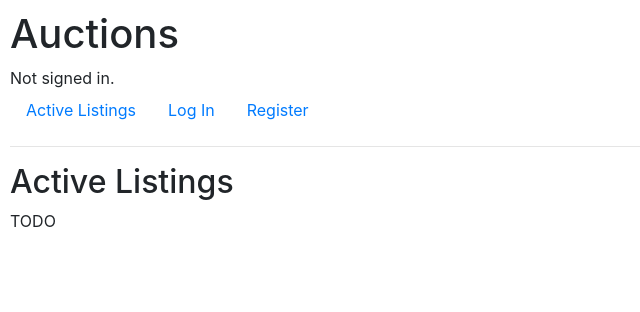
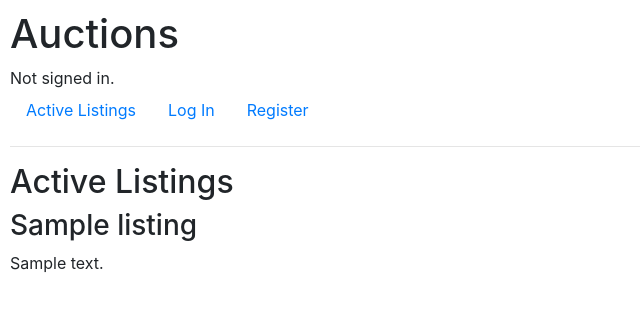
Before and after one commit to YoonjiLim/CS50-Web-Programming-with-Python-and-JavaScript, a Django app: page / in a window 1280 px wide. Shown: the top 312 px of the page, without its empty margins (0-640 px from the left). Run offline with Django 5.2, Linux system fonts and the light colour scheme; tables that the repository leaves empty hold one stand-in row (values such as "Sample post"); parts of the project's set-up code (start-up, migrations or seed data) failed here and were passed over; some libraries are stand-ins or nearby versions.

Commit message:
Add listing detail view, template, and winner field migration

```diff
--- a/commerce/auctions/models.py
+++ b/commerce/auctions/models.py
@@ -25,6 +25,14 @@ class Listing(models.Model):
         User,
         on_delete=models.CASCADE,
         related_name="listings"
+    )
+
+    winner = models.ForeignKey(
+        User,
+        on_delete=models.SET_NULL,
+        null=True,
+        blank=True,
+        related_name="won_listings"
     )
 
     def __str__(self):
--- a/commerce/auctions/templates/auctions/index.html
+++ b/commerce/auctions/templates/auctions/index.html
@@ -2,6 +2,13 @@
 
 {% block body %}
     <h2>Active Listings</h2>
+    {% for listing in listings %}
+        <div>
+            <h3>{{ listing.title }}</h3>
+            <p>{{ listing.description }}</p>
+        </div>
+        {% empty %}
+            <p>No active listings.</p>
+        {% endfor %}
 
-    TODO
 {% endblock %}
--- a/commerce/auctions/views.py
+++ b/commerce/auctions/views.py
@@ -1,14 +1,19 @@
 from django.contrib.auth import authenticate, login, logout
 from django.db import IntegrityError
 from django.http import HttpResponse, HttpResponseRedirect
-from django.shortcuts import render
+from django.shortcuts import render, get_object_or_404, redirect
 from django.urls import reverse
+from django.contrib.auth.decorators import login_required
 
-from .models import User
+from .models import Bid, Listing, User, Comment
+from decimal import Decimal
 
 
 def index(request):
-    return render(request, "auctions/index.html")
+    listings = Listing.objects.filter(is_active=True)
+    return render(request, "auctions/index.html", {
+        "listings": listings
+    })
 
 
 def login_view(request):
@@ -61,3 +66,102 @@ def register(request):
         return HttpResponseRedirect(reverse("index"))
     else:
         return render(request, "auctions/register.html")
+
+
+def listing_detail(request, listing_id):
+    error = None
+    listing = get_object_or_404(Listing, pk=listing_id)
+
+    highest_bid = listing.bids.order_by("-amount").first()
+    current_price = highest_bid.amount if highest_bid else listing.starting_bid
+
+    #POST
+    if request.method == "POST":
+        action = request.POST.get("action")
+
+        if action == "bid":
+            if not request.user.is_authenticated:
+                return redirect("login")
+
+            bid_raw = request.POST.get("bid")
+
+            try:
+                bid_amount = Decimal(bid_raw)
+            except (TypeError, ValueError):
+                error = "Invalid bid amount."
+            else:
+                if not listing.is_active:
+                    error = "Auction is closed."
+                elif bid_amount <= current_price:
+                    error = "Your bid must be higher than the current price."
+                else:
+                    Bid.objects.create(
+                        listing=listing,
+                        bidder=request.user,
+                        amount=bid_amount
+                    )
+                    return redirect("listing_detail", listing_id=listing.id)
+
+        elif action == "watchlist":
+
+            if not request.user.is_authenticated:
+                return redirect("login")
+
+            if request.user.watchlist.filter(pk=listing.pk).exists():
+                request.user.watchlist.remove(listing)
+            else:
+                request.user.watchlist.add(listing)
+
+            return redirect("listing_detail", listing_id=listing.id)
+
+        elif action == "comment":
+
+            if not request.user.is_authenticated:
+                return redirect("login")
+
+            content = request.POST.get("comment")
+
+            if content:
+                Comment.objects.create(
+                    listing=listing,
+                    author=request.user,
+                    content=content
+                )
+
+            return redirect("listing_detail", listing_id=listing.id)
+
+        elif action == "close":
+
+            if (
+                not request.user.is_authenticated
+                or request.user != listing.owner
+                or not listing.is_active
+            ):
+                return redirect("listing_detail", listing_id=listing.id)
+
+            if highest_bid:
+                listing.winner = highest_bid.bidder
+
+            listing.is_active = False
+            listing.save(update_fields=["winner", "is_active"])
+
+            return redirect("listing_detail", listing_id=listing.id)
+
+    #GET
+    comments = listing.comments.all().order_by("-created_at")
+
+    is_winner = False
+    if (
+        request.user.is_authenticated
+        and not listing.is_active
+        and listing.winner == request.user
+    ):
+        is_winner = True
+
+    return render(request, "auction/listing.html",{
+        "listing": listing,
+        "current_price": current_price,
+        "error": error,
+        "comments": comments,
+        "is_winner": is_winner
+    })
```
Also changed, not shown: commerce/auctions/migrations/0003_listing_winner.py (added), commerce/auctions/templates/auctions/listing.html (added).
